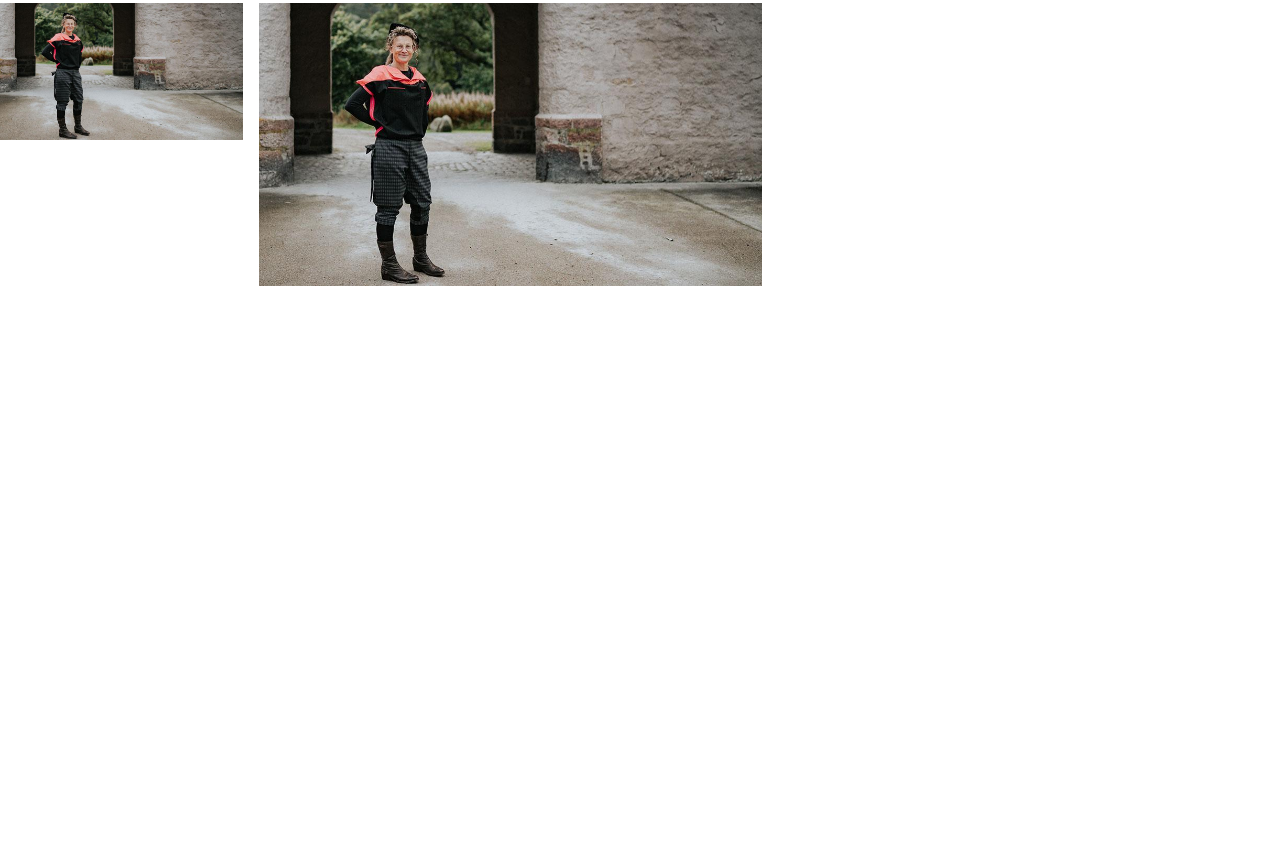
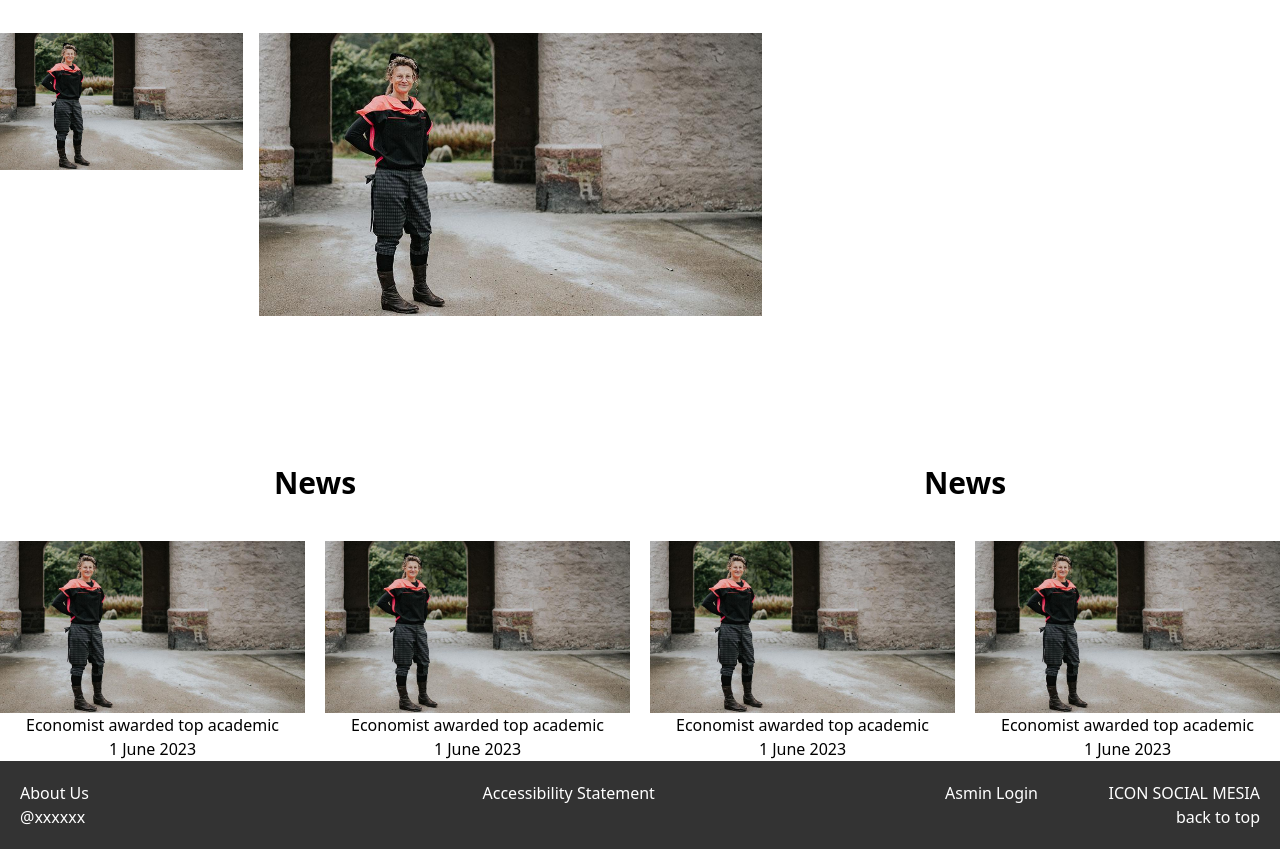
Before and after one commit to danielerat/clone_gold_uk, a website: page src/index.html in a window 1280 px wide. Shown: the part 1061-1910 px from the top of the page. Before the commit the page ends 1456 px from the top, so only its background shows below. Drawn offline with Linux system fonts and the light colour scheme.

Commit message:
Footer Structure

```diff
--- a/src/index.html
+++ b/src/index.html
@@ -10,8 +10,10 @@
   </head>
   <body>
     <header>
-      <nav class="flex justify-between bg-gray-600 px-9 py-4">
-        <div>LOGO</div>
+      <nav class="flex justify-between bg-gray-600 px-9 py-6">
+        <div>
+          <img src="img/logo.svg" alt="" class="h-full w-full" />
+        </div>
         <div class="flex">
           <figure class="flex gap-2">
             <span>ICN</span>
@@ -113,5 +115,89 @@
         </figcaption>
       </figure>
     </section>
+
+    <!-- News ANd Events -->
+    <section class="min-h-[300px] gap-5 text-center md:flex">
+      <div class="">
+        <h1 class="py-10 text-3xl font-bold">News</h1>
+        <div class="flex gap-5">
+          <figure>
+            <div>
+              <img
+                src="img/pop-kat-double-crop-960.jpeg"
+                class="h-full w-full"
+                alt=""
+              />
+            </div>
+            <figcaption>
+              <p>Economist awarded top academic</p>
+              <p>1 June 2023</p>
+            </figcaption>
+          </figure>
+          <figure>
+            <div>
+              <img
+                src="img/pop-kat-double-crop-960.jpeg"
+                class="h-full w-full"
+                alt=""
+              />
+            </div>
+            <figcaption>
+              <p>Economist awarded top academic</p>
+              <p>1 June 2023</p>
+            </figcaption>
+          </figure>
+        </div>
+      </div>
+      <div class="">
+        <h1 class="py-10 text-3xl font-bold">News</h1>
+        <div class="flex gap-5">
+          <figure>
+            <div>
+              <img
+                src="img/pop-kat-double-crop-960.jpeg"
+                class="h-full w-full"
+                alt=""
+              />
+            </div>
+            <figcaption>
+              <p>Economist awarded top academic</p>
+              <p>1 June 2023</p>
+            </figcaption>
+          </figure>
+          <figure>
+            <div>
+              <img
+                src="img/pop-kat-double-crop-960.jpeg"
+                class="h-full w-full"
+                alt=""
+              />
+            </div>
+            <figcaption>
+              <p>Economist awarded top academic</p>
+              <p>1 June 2023</p>
+            </figcaption>
+          </figure>
+        </div>
+      </div>
+    </section>
+
+    <!-- Footer -->
+    <footer class="bg-secondary p-5 text-white">
+      <div class="flex flex-wrap gap-5">
+        <div class="grow basis-[45%] md:basis-[30%]">About Us</div>
+        <div class="grow basis-[45%] md:basis-[30%]">
+          Accessibility Statement
+        </div>
+        <div class="grow justify-between md:flex">
+          <div>Asmin Login</div>
+          <div>ICON SOCIAL MESIA</div>
+        </div>
+      </div>
+      <div class="flex justify-between">
+        <div>@xxxxxx</div>
+        <div>back to top</div>
+      </div>
+    </footer>
   </body>
 </html>
--- a/tailwind.config.js
+++ b/tailwind.config.js
@@ -4,6 +4,10 @@ module.exports = {
   theme: {
     extend: {
       colors: {
+        primary: "#fed100",
+        secondary: "#333",
+        tertiary: "#333",
+        quaternary: "#333",
       },
     },
   },
```
Also changed, not shown: src/img/logo.svg (added), src/styles/tailwindstyle.css.
